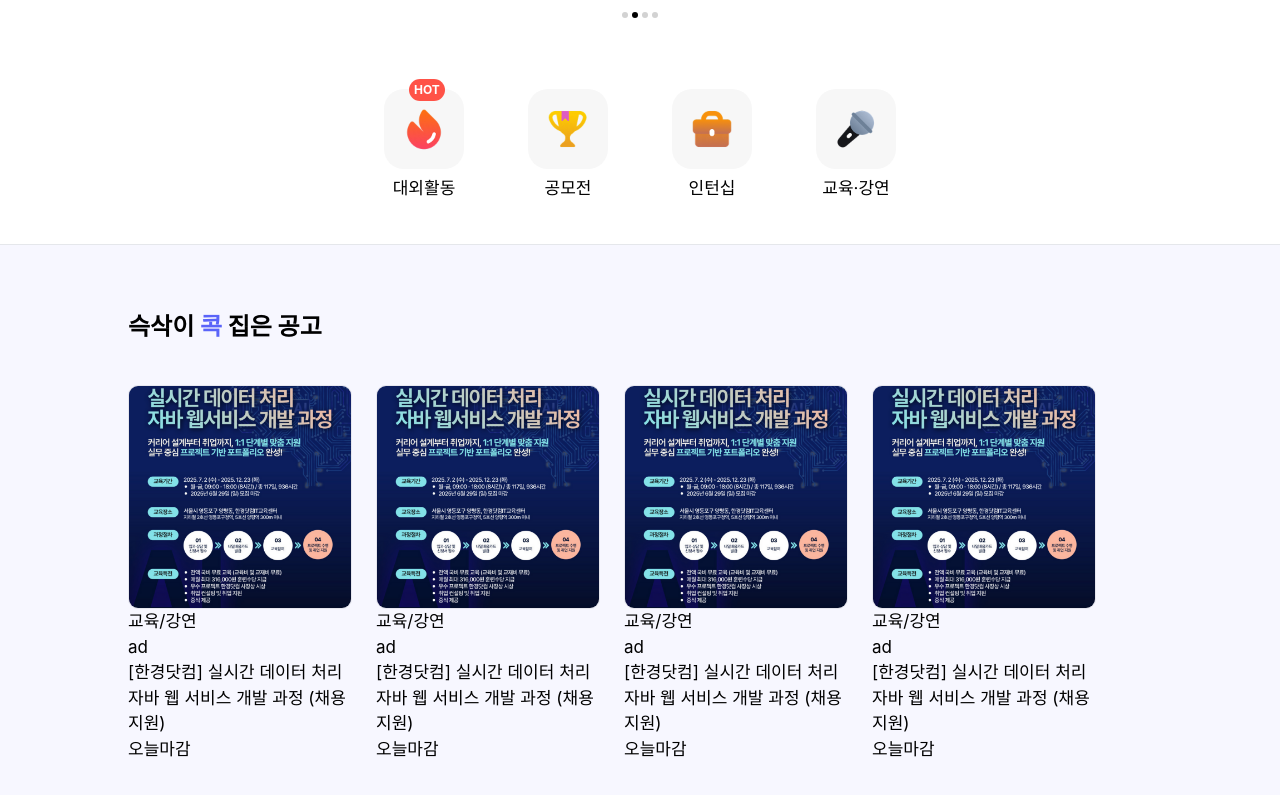
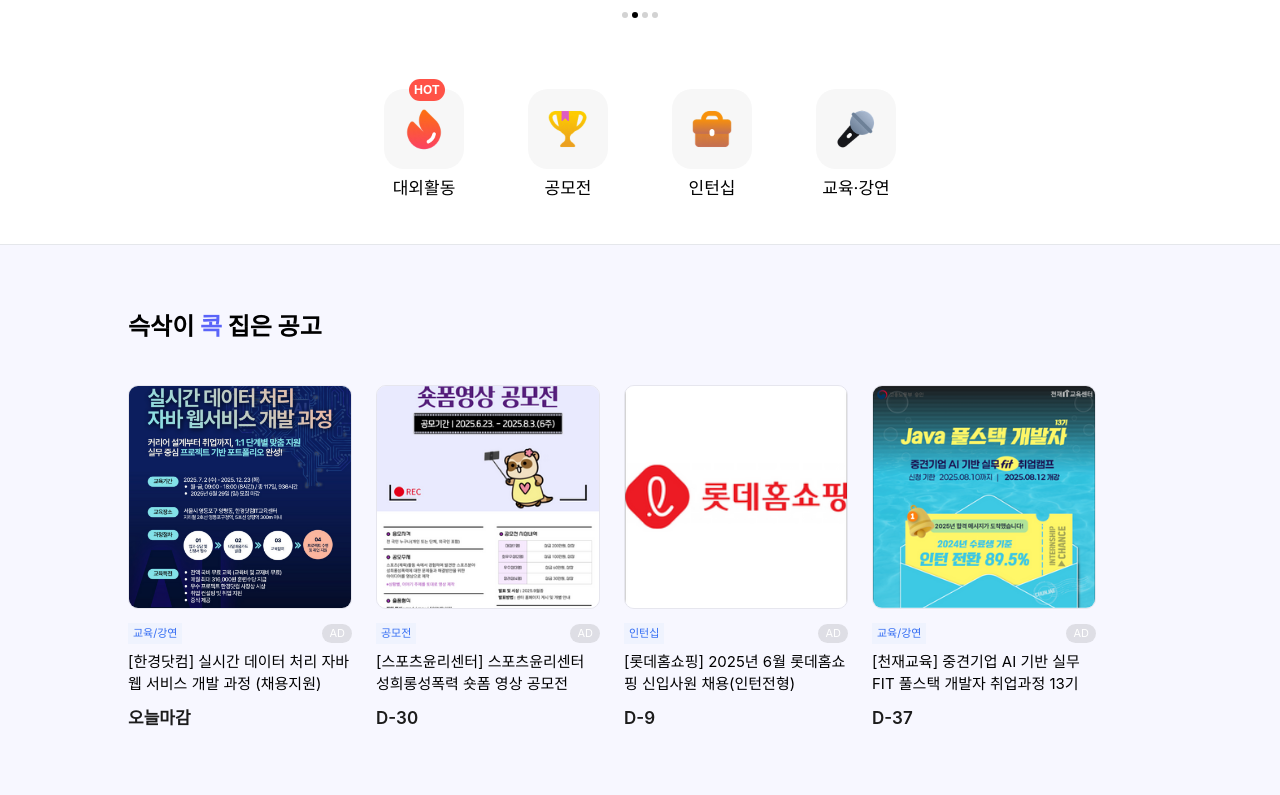
Before and after one commit to yachea/ssgsag_clone, a plain HTML site: page index.html in a window 1280 px wide. Shown: the part 437-1232 px from the top of the page. Drawn offline with nearby package versions, Linux system fonts and the light colour scheme; a web font is replaced by a local one.

Commit message:
[docs] kok 부분 api 연동완료

```diff
--- a/css/kok.css
+++ b/css/kok.css
@@ -38,13 +38,43 @@
   border: 1px solid #e6e6ee;
 }
 .detail_img img {
+  justify-content: center;
+  align-items: center;
   width: 100%;
   height: 100%;
   object-fit: cover;
 }
+.detail_img img:hover {
+  transform: scale(1.1);
+  transition: 0.3s;
+}
 .detail_cg {
+  display: flex;
+  justify-content: space-between;
+  align-items: center;
+  margin-top: 14px;
+}
+.detail_cg_ct {
+  font-size: 11px;
+  background-color: #eff3fe;
+  text-align: center;
+  color: #346df3;
+  padding: 2px 5px;
+}
+.detail_cg_ad {
+  background-color: #dedee5;
+  color: #fff;
+  border-radius: 10px;
+  font-size: 11px;
+  padding: 1px 7px;
 }
 .detail_title {
+  font-size: 15px;
+  margin-top: 7px;
 }
 .detail_day {
+  color: #1c1c1c;
+  font-weight: 600;
+  font-size: 17px;
+  margin-top: 10px;
 }
--- a/index.html
+++ b/index.html
@@ -41,6 +41,7 @@ https://cdn.jsdelivr.net/npm/pretendard@1.3.9/dist/web/static/pretendard.min.css
     <script src="js/banner.js"></script>
     <link rel="stylesheet" href="css/catagory.css" />
     <link rel="stylesheet" href="css/kok.css" />
+    <script src="js/kok.js"></script>
   </head>
   <body>
     <div class="wrap">
@@ -148,56 +149,8 @@ https://cdn.jsdelivr.net/npm/pretendard@1.3.9/dist/web/static/pretendard.min.css
                   <img src="images/box1.png" alt="환경닷컴" />
                 </div>
                 <div class="detail_cg">
-                  <div>교육/강연</div>
-                  <div>ad</div>
-                </div>
-                <div class="detail_title">
-                  <p>
-                    [한경닷컴] 실시간 데이터 처리 자바 웹 서비스 개발 과정 (채용
-                    지원)
-                  </p>
-                </div>
-                <div class="detail_day">오늘마감</div>
-              </div>
-              <div class="kok_detail_box">
-                <div class="detail_img">
-                  <img src="images/box1.png" alt="환경닷컴" />
-                </div>
-                <div class="detail_cg">
-                  <div>교육/강연</div>
-                  <div>ad</div>
-                </div>
-                <div class="detail_title">
-                  <p>
-                    [한경닷컴] 실시간 데이터 처리 자바 웹 서비스 개발 과정 (채용
-                    지원)
-                  </p>
-                </div>
-                <div class="detail_day">오늘마감</div>
-              </div>
-              <div class="kok_detail_box">
-                <div class="detail_img">
-                  <img src="images/box1.png" alt="환경닷컴" />
-                </div>
-                <div class="detail_cg">
-                  <div>교육/강연</div>
-                  <div>ad</div>
-                </div>
-                <div class="detail_title">
-                  <p>
-                    [한경닷컴] 실시간 데이터 처리 자바 웹 서비스 개발 과정 (채용
-                    지원)
-                  </p>
-                </div>
-                <div class="detail_day">오늘마감</div>
-              </div>
-              <div class="kok_detail_box">
-                <div class="detail_img">
-                  <img src="images/box1.png" alt="환경닷컴" />
-                </div>
-                <div class="detail_cg">
-                  <div>교육/강연</div>
-                  <div>ad</div>
+                  <div class="detail_cg_ct">교육/강연</div>
+                  <div class="detail_cg_ad">AD</div>
                 </div>
                 <div class="detail_title">
                   <p>
--- a/js/kok.js
+++ b/js/kok.js
@@ -0,0 +1,63 @@
+window.addEventListener("load", function () {
+  //데이터
+  const kokApiData = [
+    {
+      link: "images/box1.png",
+      alt: "환경닷컴",
+      cgct: "교육/강연",
+      cgad: "AD",
+      title:
+        "[한경닷컴] 실시간 데이터 처리 자바 웹 서비스 개발 과정 (채용지원)",
+      day: "오늘마감",
+    },
+    {
+      link: "images/box2.png",
+      alt: "스포츠윤리센터",
+      cgct: "공모전",
+      cgad: "AD",
+      title: "[스포츠윤리센터] 스포츠윤리센터 성희롱성폭력 숏폼 영상 공모전",
+      day: "D-30",
+    },
+    {
+      link: "images/box3.png",
+      alt: "롯데홈쇼핑",
+      cgct: "인턴십",
+      cgad: "AD",
+      title: "[롯데홈쇼핑] 2025년 6월 롯데홈쇼핑 신입사원 채용(인턴전형)",
+      day: "D-9",
+    },
+    {
+      link: "images/box4.png",
+      alt: "천재교육",
+      cgct: "교육/강연",
+      cgad: "AD",
+      title: "[천재교육] 중견기업 AI 기반 실무 FIT 풀스택 개발자 취업과정 13기",
+      day: "D-37",
+    },
+  ];
+
+  // html 태그 만들기
+  const kokPose = this.document.querySelector(".kok_detail");
+  html = "";
+  for (let i = 0; i < kokApiData.length; i++) {
+    let tag = `
+    <div class="kok_detail_box">
+                <div class="detail_img">
+                  <img src="${kokApiData[i].link}" alt="${kokApiData[i].alt}" />
+                </div>
+                <div class="detail_cg">
+                  <div class="detail_cg_ct">${kokApiData[i].cgct}</div>
+                  <div class="detail_cg_ad">${kokApiData[i].cgad}</div>
+                </div>
+                <div class="detail_title">
+                  <p>
+                    ${kokApiData[i].title}
+                  </p>
+                </div>
+                <div class="detail_day">${kokApiData[i].day}</div>
+              </div>
+    `;
+    html = html + tag;
+  }
+  kokPose.innerHTML = html;
+});
```
Also changed, not shown: images/box2.png (added), images/box3.png (added), images/box4.png (added).
